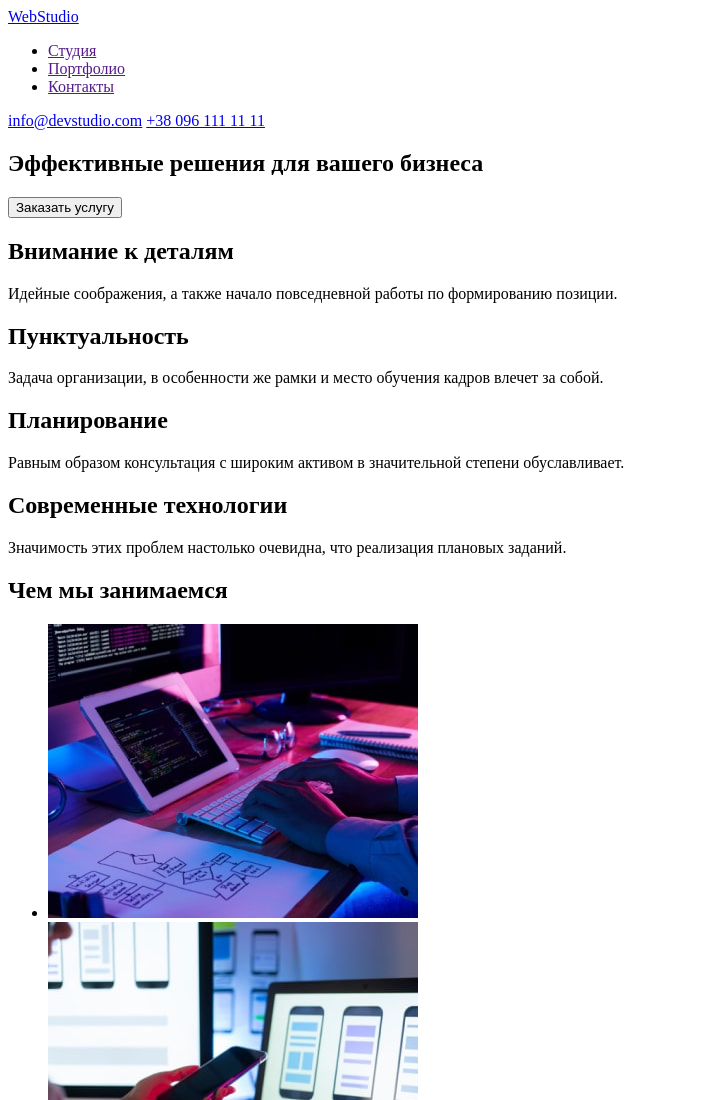
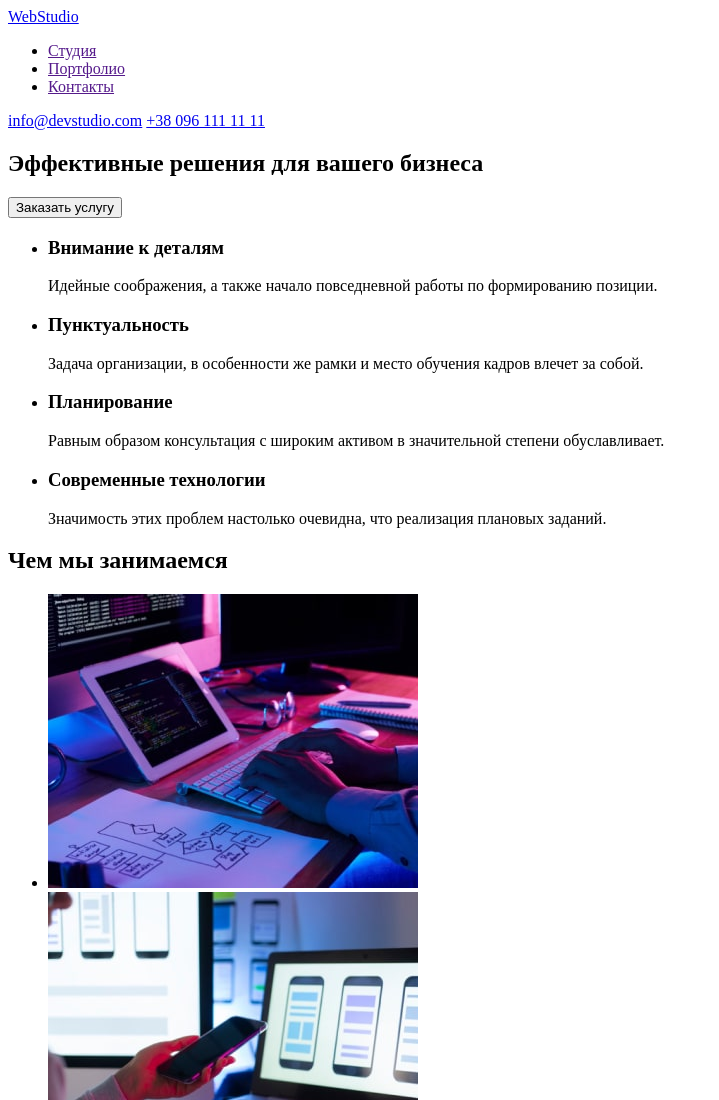
Before and after one commit to Melfeena/goit-markup-hw-01, a plain HTML site: page index.html in a window 1280 px wide. Shown: the top 1100 px of the page, without its empty margins (0-719 px from the left). Drawn offline with Linux system fonts and the light colour scheme.

Commit message:
fixed errors

```diff
--- a/index.html
+++ b/index.html
@@ -25,14 +25,24 @@
             <button type="button">Заказать услугу</button>
         </section>
         <section>
-            <h2>Внимание к деталям</h2>
-            <p>Идейные соображения, а также начало повседневной работы по формированию позиции.</p>
-            <h2>Пунктуальность</h2>
-            <p>Задача организации, в особенности же рамки и место обучения кадров влечет за собой.</p>
-            <h2>Планирование</h2>
-            <p>Равным образом консультация с широким активом в значительной степени обуславливает.</p>
-            <h2>Современные технологии</h2>
-            <p>Значимость этих проблем настолько очевидна, что реализация плановых заданий.</p>
+            <ul>
+                <li>
+                    <h3>Внимание к деталям</h3>
+                    <p>Идейные соображения, а также начало повседневной работы по формированию позиции.</p>
+                </li>
+                <li>
+                    <h3>Пунктуальность</h3>
+                    <p>Задача организации, в особенности же рамки и место обучения кадров влечет за собой.</p>
+                </li>
+                <li>
+                    <h3>Планирование</h3>
+                    <p>Равным образом консультация с широким активом в значительной степени обуславливает.</p>
+                </li>
+                <li>
+                    <h3>Современные технологии</h3>
+                    <p>Значимость этих проблем настолько очевидна, что реализация плановых заданий.</p>
+                </li>
+            </ul>
         </section>
         <section>
             <h2>Чем мы занимаемся</h2>
```
